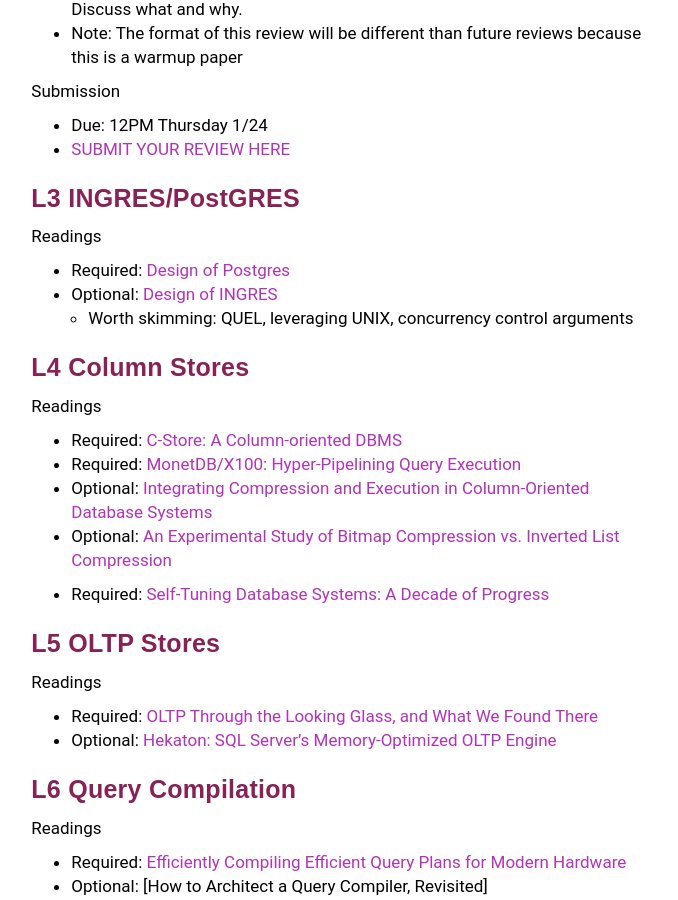
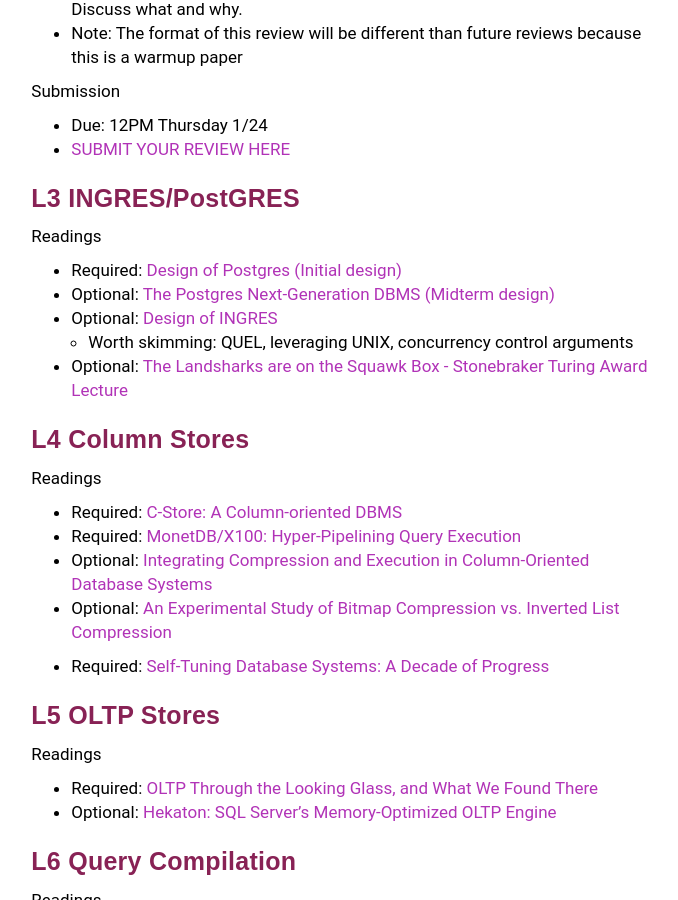
Before and after one commit to wzao1515/w6113.github.io, a Jekyll site: the page built from reviews.md, in a window 1280 px wide and 900 px high, scrolled down 1505 px. Shown: the whole window, without its empty margins (293-971 px from the left). Built offline with Jekyll 4.4.1, drawn with Linux system fonts in a browser that asks for light colours; our own code applies the rules of GitHub Pages for plain Markdown files.

Commit message:
lazy commit msg

```diff
--- a/reviews.md
+++ b/reviews.md
@@ -67,9 +67,11 @@ Submission
 
 Readings
 
-* Required: [Design of Postgres](./files/papers/postgres-retrospective.pdf)
+* Required: [Design of Postgres (Initial design)](./files/papers/postgres-retrospective.pdf)
+* Optional: [The Postgres Next-Generation DBMS (Midterm design)](./files/papers/postgres-nextgen-cacm.pdf)
 * Optional: [Design of INGRES](./files/papers/ingres-retrospective.pdf)
   * Worth skimming: QUEL, leveraging UNIX, concurrency control arguments
+* Optional: [The Landsharks are on the Squawk Box - Stonebraker Turing Award Lecture](https://cacm.acm.org/magazines/2016/2/197423-the-land-sharks-are-on-the-squawk-box/fulltext)
 
 
 ### L4 Column Stores    <a name='lec4' />
```
